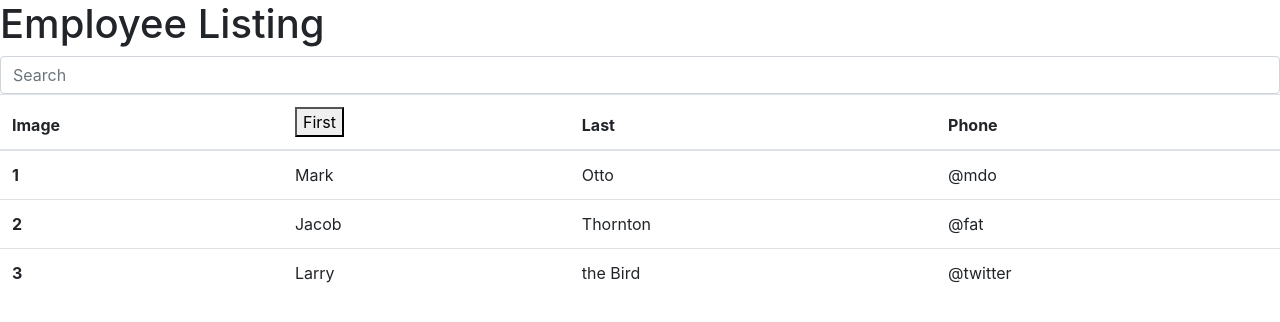
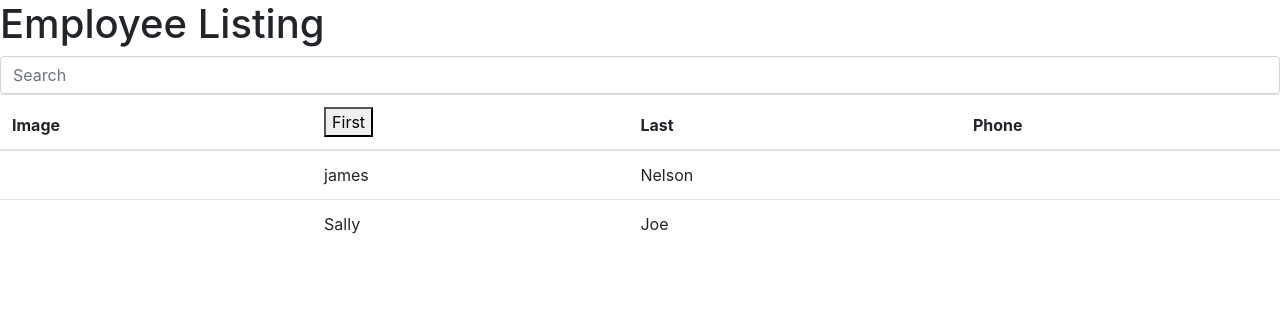
Before and after one commit to alpinelife37/Employee-Directory-React, a React (Create React App) app: page / in a window 1280 px wide. Shown: the top 322 px of the page. Built offline with nearby package versions, Linux system fonts and the light colour scheme.

Commit message:
added mapping example

```diff
--- a/src/components/Table.js
+++ b/src/components/Table.js
@@ -1,6 +1,20 @@
 import React from "react";
 import API from "../utils/API";
+import TableRow from "./TableRow";
 console.log(API.getUsers());
+
+const employees = [
+  {
+    firstName: "james",
+    lastName: "Nelson",
+    phone: "123-4567"
+  },
+  {
+    firstName: "Sally",
+    lastName: "Joe",
+    phone: "123-4367"
+  }
+];
 
 class Table extends React.Component {
   render() {
@@ -18,24 +32,13 @@ class Table extends React.Component {
           </tr>
         </thead>
         <tbody>
-          <tr>
-            <th scope="row">1</th>
-            <td>Mark</td>
-            <td>Otto</td>
-            <td>@mdo</td>
-          </tr>
-          <tr>
-            <th scope="row">2</th>
-            <td>Jacob</td>
-            <td>Thornton</td>
-            <td>@fat</td>
-          </tr>
-          <tr>
-            <th scope="row">3</th>
-            <td>Larry</td>
-            <td>the Bird</td>
-            <td>@twitter</td>
-          </tr>
+          {employees.map(item => (
+            <TableRow
+              first={item.firstName}
+              key={item.phone}
+              last={item.lastName}
+            />
+          ))}
         </tbody>
       </table>
     );
--- /dev/null
+++ b/src/components/TableRow.js
@@ -0,0 +1,14 @@
+import React from "react";
+
+function TableRow(props) {
+  return (
+    <tr>
+      <td>{props.thumbnail}</td>
+      <td>{props.first}</td>
+      <td>{props.last}</td>
+      <td>{props.phone}</td>
+    </tr>
+  );
+}
+
+export default TableRow;
```
Also changed, not shown: public/manifest.json.
